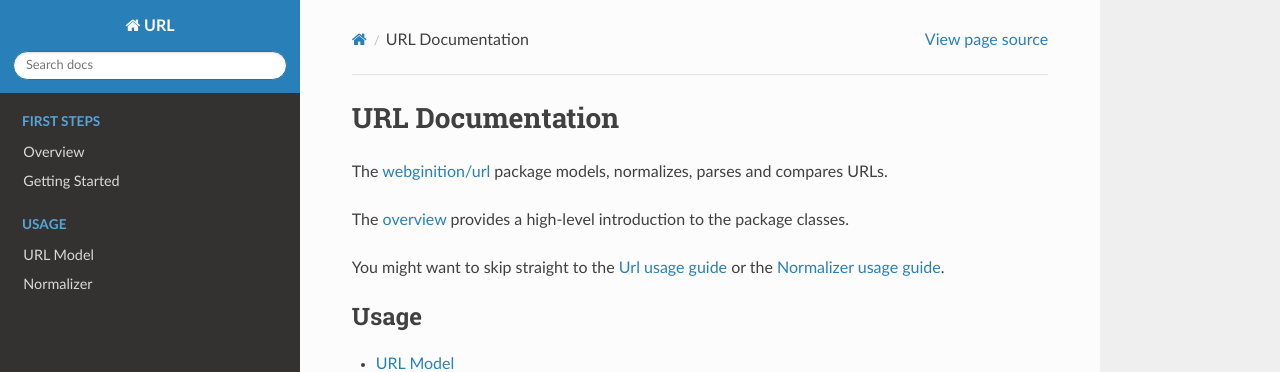
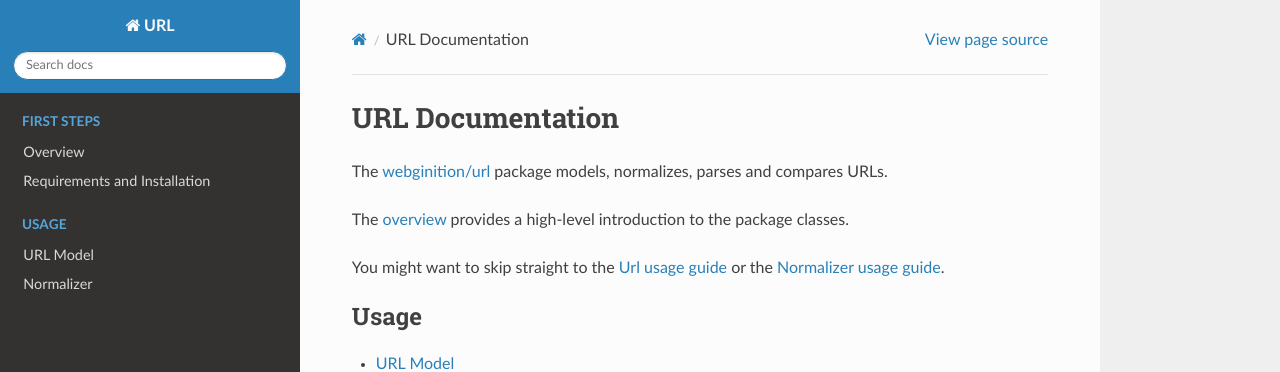
Before and after one commit to webignition/url, a Sphinx documentation site: the page built from docs/index.rst, in a window 1280 px wide. Shown: the top 372 px of the page. Built offline with Sphinx 7.4.7 and the Read the Docs theme 2.0.0, drawn with Linux system fonts in a browser that asks for light colours.

Commit message:
Rename 'getting started' to 'requirements and installation'

```diff
--- a/docs/index.rst
+++ b/docs/index.rst
@@ -16,7 +16,7 @@ You might want to skip straight to the :doc:`Url usage guide </url>` or the :doc
     :caption: First Steps
 
     overview
-    getting-started
+    requirements-and-installation
 
 .. toctree::
     :caption: Usage
--- a/docs/getting-started.rst
+++ b/docs/requirements-and-installation.rst
@@ -1,6 +1,6 @@
-===============
-Getting Started
-===============
+=============================
+Requirements and Installation
+=============================
 
 ------------
 Requirements
```
